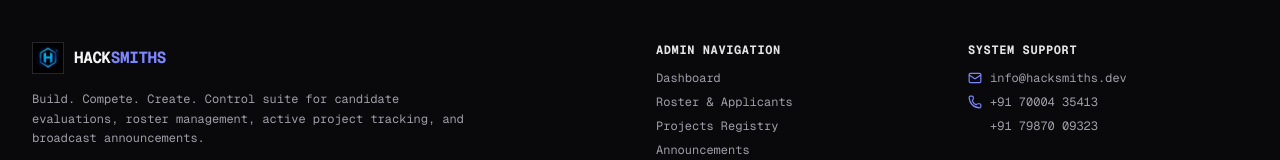
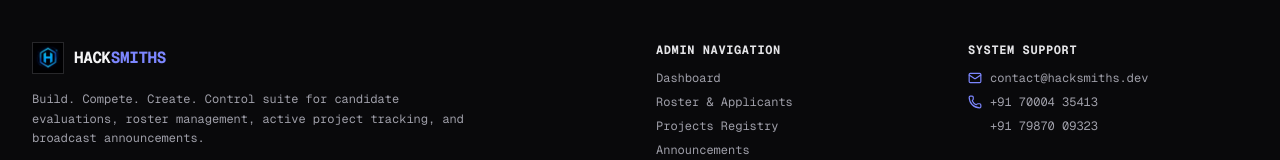
Before and after one commit to HackSmithsDev/HackSmiths, a Next.js app: page /admin in a window 1280 px wide. Shown: the part 872-1032 px from the top of the page. Built offline with nearby package versions, Linux system fonts and the light colour scheme; no server answers; the database is empty.

Commit message:
email in footer changed

```diff
--- a/src/components/unit/AdminFooter.tsx
+++ b/src/components/unit/AdminFooter.tsx
@@ -123,7 +123,7 @@ export default function AdminFooter() {
                 className="flex items-center gap-2 hover:text-indigo-400 transition-colors group"
               >
                 <Mail className="h-3.5 w-3.5 text-indigo-400 shrink-0" />
-                <span className="truncate group-hover:underline">info@hacksmiths.dev</span>
+                <span className="truncate group-hover:underline">contact@hacksmiths.dev</span>
               </a>
 
               <a
--- a/src/components/unit/PublicFooter.tsx
+++ b/src/components/unit/PublicFooter.tsx
@@ -119,7 +119,7 @@ export default function Footer() {
                 className="flex items-center gap-2 hover:text-indigo-400 transition-colors group"
               >
                 <Mail className="h-3.5 w-3.5 text-indigo-400 shrink-0" />
-                <span className="truncate group-hover:underline">info@hacksmiths.dev</span>
+                <span className="truncate group-hover:underline">contact@hacksmiths.dev</span>
               </a>
 
               <a
```
